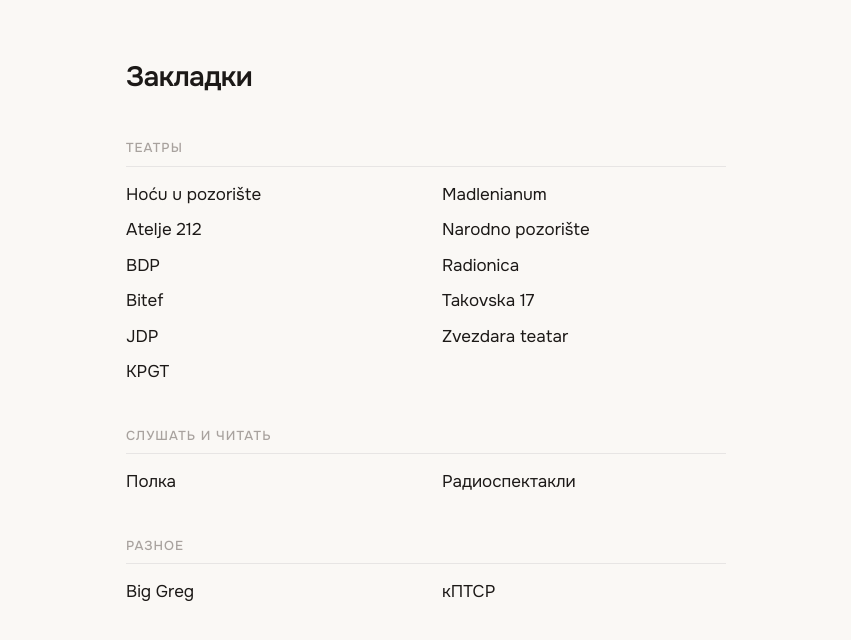
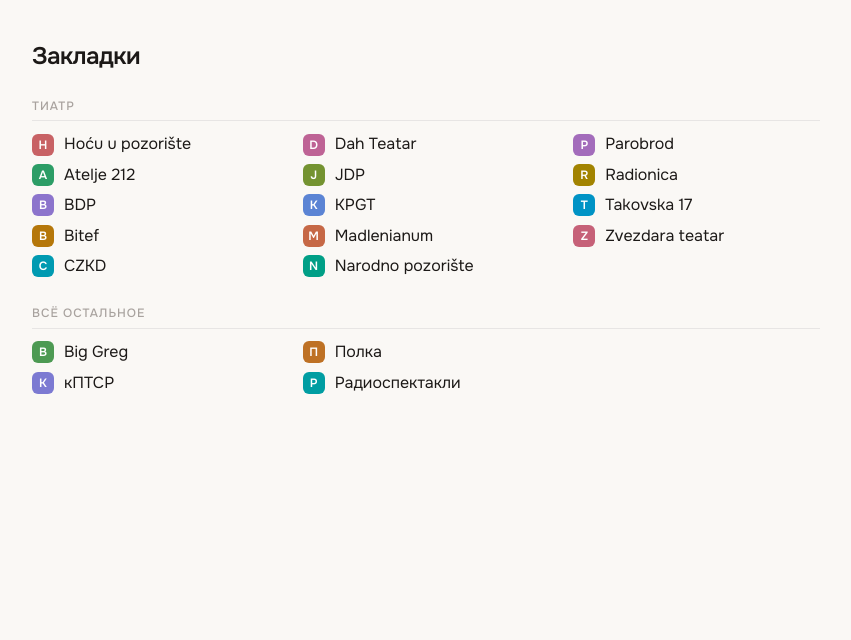
Before and after one commit to mitenka/links, a Jekyll site: the page built from index.md, in a window 1280 px wide. Shown: the top 640 px of the page, without its empty margins (214-1065 px from the left). Built offline with Jekyll 4.4.1, drawn with Linux system fonts in a browser that asks for light colours.

Commit message:
Two sections, compact 3-column layout, colored letter marks; add CZKD, Dah Teatar, Parobrod
Co-Authored-By: Claude Opus 5.5 <noreply@anthropic.com>
Claude-Session: https://claude.ai/code/session_01Rih25WEMR6YoCftdPz1Z2o

```diff
--- a/_layouts/default.html
+++ b/_layouts/default.html
@@ -16,6 +16,8 @@
       --muted: #a8a29e;
       --line: #e7e5e4;
       --accent: #c2410c;
+      --mark-l: 62%;
+      --mark-c: 0.13;
     }
     @media (prefers-color-scheme: dark) {
       :root {
@@ -24,6 +26,8 @@
         --muted: #78716c;
         --line: #292524;
         --accent: #fb923c;
+        --mark-l: 58%;
+        --mark-c: 0.11;
       }
     }
     * { box-sizing: border-box; }
@@ -32,26 +36,26 @@
       margin: 0;
       background: var(--bg);
       color: var(--text);
-      font: 400 17px/1.5 "Onest", system-ui, -apple-system, sans-serif;
+      font: 400 16px/1.4 "Onest", system-ui, -apple-system, sans-serif;
       -webkit-font-smoothing: antialiased;
     }
     main {
-      max-width: 640px;
+      max-width: 820px;
       margin: 0 auto;
-      padding: 56px 20px 80px;
+      padding: 40px 16px 48px;
     }
     h1 {
-      margin: 0 0 40px;
-      font-size: 28px;
+      margin: 0 0 24px;
+      font-size: 24px;
       font-weight: 600;
       letter-spacing: -0.02em;
     }
     h2 {
-      margin: 36px 0 10px;
-      padding-bottom: 8px;
+      margin: 24px 0 8px;
+      padding-bottom: 6px;
       border-bottom: 1px solid var(--line);
       color: var(--muted);
-      font-size: 13px;
+      font-size: 12px;
       font-weight: 500;
       letter-spacing: 0.08em;
       text-transform: uppercase;
@@ -61,18 +65,34 @@
       padding: 0;
       list-style: none;
     }
-    @media (min-width: 560px) {
-      ul { columns: 2; column-gap: 32px; }
-    }
+    @media (min-width: 480px) { ul { columns: 2; column-gap: 24px; } }
+    @media (min-width: 760px) { ul { columns: 3; } }
     li { break-inside: avoid; }
     a {
-      display: inline-block;
-      padding: 5px 0;
+      display: flex;
+      align-items: center;
+      gap: 10px;
+      padding: 4px 0;
       color: inherit;
       text-decoration: none;
       transition: color .15s;
     }
     a:hover, a:focus-visible { color: var(--accent); outline: none; }
+    .mark {
+      flex: none;
+      display: grid;
+      place-items: center;
+      width: 22px;
+      height: 22px;
+      border-radius: 6px;
+      background: oklch(var(--mark-l) var(--mark-c) var(--h));
+      color: #fff;
+      font-size: 12px;
+      font-weight: 600;
+      line-height: 1;
+      transition: transform .15s;
+    }
+    a:hover .mark { transform: scale(1.08); }
   </style>
 </head>
 <body>
--- a/index.md
+++ b/index.md
@@ -6,29 +6,30 @@ title: Закладки
 <!--
   Как добавить ссылку: новая строка в нужном разделе
   - [Название](https://адрес)
+  Значок с буквой и цветом появится сам.
   Новый раздел: строка "## Название" и список под ней.
 -->
 
-## Театры
+## Тиатр
 
 - [Hoću u pozorište](https://www.hocupozoriste.rs/repertoari)
 - [Atelje 212](https://bilet.atelje212.rs/repertoar.php#danas)
 - [BDP](https://www.bdp.rs/repertoar)
 - [Bitef](https://bilet.bitef.rs/repertoar.php#danas)
+- [CZKD](https://www.czkd.org/program/)
+- [Dah Teatar](https://dahteatarcentar.com/)
 - [JDP](https://www.jdp.rs/rs/repertoire-feed/)
 - [KPGT](https://kpgtyu.com/repertoar/)
 - [Madlenianum](https://tickets.operatheatremadlenianum.com/sr)
 - [Narodno pozorište](https://www.narodnopozoriste.rs/en/repertoire/drama)
+- [Parobrod](https://ukparobrod.rs/program/pozoriste/)
 - [Radionica](https://1clicksoft.biz/bilet/ri/repertoar.php#danas)
 - [Takovska 17](https://takovska17.com/#%D1%80%D0%B5%D0%BF%D0%B5%D1%80%D1%82%D0%BE%D0%B0%D1%80)
 - [Zvezdara teatar](https://bilet.zvezdarateatar.rs/repertoar.php#danas)
 
-## Слушать и читать
-
-- [Полка](https://polka.academy/)
-- [Радиоспектакли](https://rutracker.org/forum/viewforum.php?f=574)
-
-## Разное
+## Всё остальное
 
 - [Big Greg](https://b774605.alteg.io/company/727759/personal/select-services?o=m2114936)
 - [кПТСР](https://club.olgareinholdt.ru/wpm/rabota-s-kptsr/instruktsiya-po-primeneniyu-paketa-dlya-prorabotki-kptsr-i-detskih-travm/)
+- [Полка](https://polka.academy/)
+- [Радиоспектакли](https://rutracker.org/forum/viewforum.php?f=574)
```
Also changed, not shown: other parts of _layouts/default.html (+14 -0 lines).
